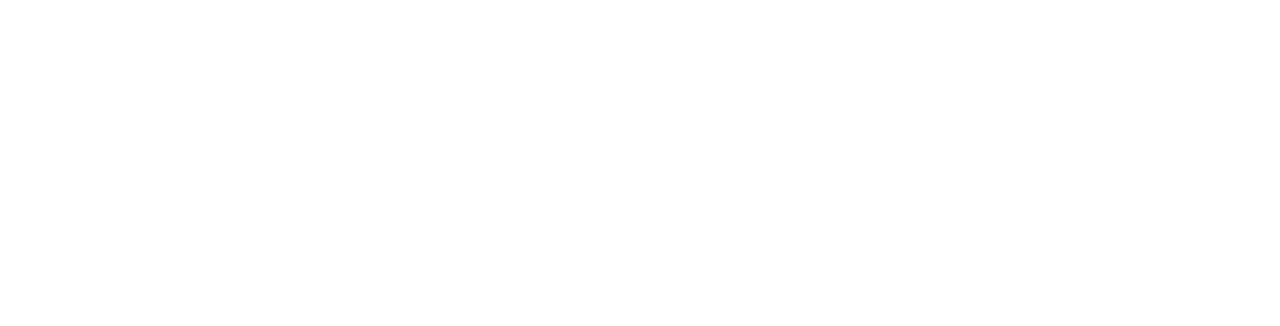
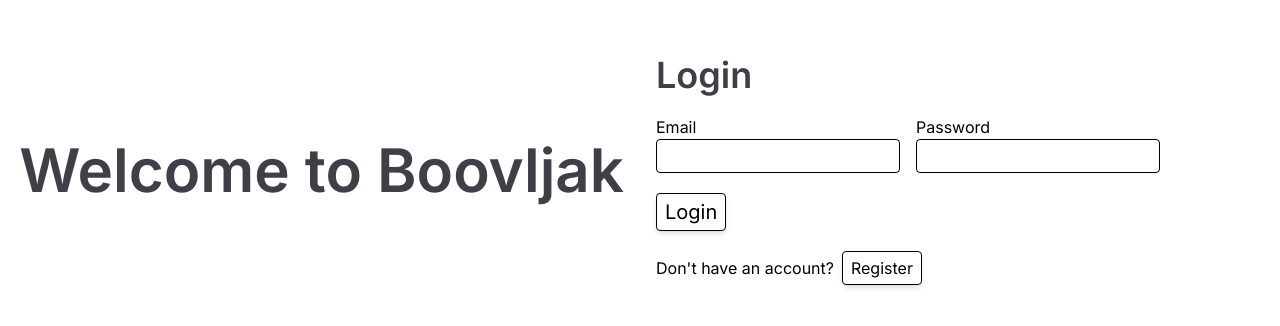
Before and after one commit to vernecic/ProjektPI, a Vue app: page /login in a window 1280 px wide. Before the commit this address had no page. Shown: the part 230-556 px from the top of the page. Built offline with nearby package versions, Linux system fonts and the light colour scheme; the HTML template or start-up script is replaced by a standard one.

Commit message:
LoginPage

```diff
--- a/package.json
+++ b/package.json
@@ -9,6 +9,7 @@
     "preview": "vite preview"
   },
   "dependencies": {
+    "firebase": "^11.10.0",
     "pinia": "^3.0.3",
     "vue": "^3.5.13",
     "vue-router": "^4.5.1"
--- a/src/router/index.js
+++ b/src/router/index.js
@@ -1,6 +1,7 @@
 import { createWebHistory, createRouter } from "vue-router";
 
 import RegisterPage from "@/views/RegisterPage.vue";
+import LoginPage from "@/views/LoginPage.vue"
 
 const routes = [
   {
@@ -10,6 +11,10 @@
   {
     path: '/register',
     redirect: '/'
+  },
+  {
+    path: '/login',
+    component: LoginPage
   }
 ];
 
--- /dev/null
+++ b/src/views/LoginPage.vue
@@ -0,0 +1,51 @@
+<template>
+  <div class="flex items-center justify-center gap-8" >
+    <div class="flex min-h-screen items-center justify-end  flex-1/2">
+      <h1 class="text-6xl text-zinc-700 font-semibold">Welcome to Boovljak</h1>
+    </div>
+    <div class="flex min-h-screen items-center justify-start flex-1/2">
+      <div class="flex flex-col">
+      <h1 class="text-4xl font-semibold text-zinc-700">Login</h1>
+        <div class="grid grid-cols-2 gap-4 mt-5">
+
+
+             <div class="flex flex-col ">
+               <label for="username">Email</label>
+               <input type="email" class="border rounded focus:outline-none p-1" v-model="email">
+              </div>
+              <div class="flex flex-col ">
+           <label for="username">Password</label>
+           <input type="password" class="border rounded focus:outline-none p-1" v-model="password">
+            </div>
+
+
+
+        </div>
+
+        <div class="mt-5">
+          <button class="rounded border px-2 py-1 text-xl cursor-pointer hover:bg-zinc-200 shadow-md" @click="handleLogin">Login</button>
+
+        </div>
+        <div class="mt-5">
+          <span>Don't have an account?</span>
+          <router-link to="/register">
+          <button class="rounded border px-2 py-1 ml-2 hover:bg-zinc-200 transition duration-200 cursor-pointer shadow-md">Register</button></router-link>
+        </div>
+      </div>
+
+    </div>
+  </div>
+</template>
+
+<script setup>
+import { ref } from 'vue'
+
+const username = ref('')
+const password = ref('')
+const confirmPassword = ref('')
+const email = ref('')
+
+
+
+
+</script>
--- a/src/views/RegisterPage.vue
+++ b/src/views/RegisterPage.vue
@@ -5,7 +5,7 @@
     </div>
     <div class="flex min-h-screen items-center justify-start flex-1/2">
       <div class="flex flex-col">
-      <h1 class="text-4xl font-semibold text-zinc-800">Register</h1>
+      <h1 class="text-4xl font-semibold text-zinc-700">Register</h1>
         <div class="grid grid-cols-2 gap-4 mt-5">
 
              <div class="flex flex-col ">
@@ -31,11 +31,13 @@
           Account type: <button class="cursor-pointer hover:shadow-md hover:bg-zinc-300 p-2">Buyer </button> / <button class="cursor-pointer hover:shadow-md hover:bg-zinc-300 p-2">Seller</button>
         </div>
         <div class="mt-5">
-          <button class="rounded border px-2 py-1 text-xl cursor-pointer hover:bg-zinc-200 shadow-md">Register</button>
+          <button class="rounded border px-2 py-1 text-xl cursor-pointer hover:bg-zinc-200 shadow-md" @click="handleRegister">Register</button>
 
         </div>
         <div class="mt-5">
-          <span>Already have an account?</span> <button class="rounded border px-2 py-1 ml-2 hover:bg-zinc-200 transition duration-200 cursor-pointer shadow-md">Login</button>
+          <span>Already have an account?</span>
+          <router-link to="/login">
+          <button class="rounded border px-2 py-1 ml-2 hover:bg-zinc-200 transition duration-200 cursor-pointer shadow-md">Login</button></router-link>
         </div>
       </div>
 
@@ -51,6 +53,11 @@
 const confirmPassword = ref('')
 const email = ref('')
 
-/* const type = ref('Buyer') */
+
+// Funkcije
+const handleRegister = () =>{
+
+}
+
 
 </script>
```
Also changed, not shown: 2 other files (tests, documents, lock files or other folders).
